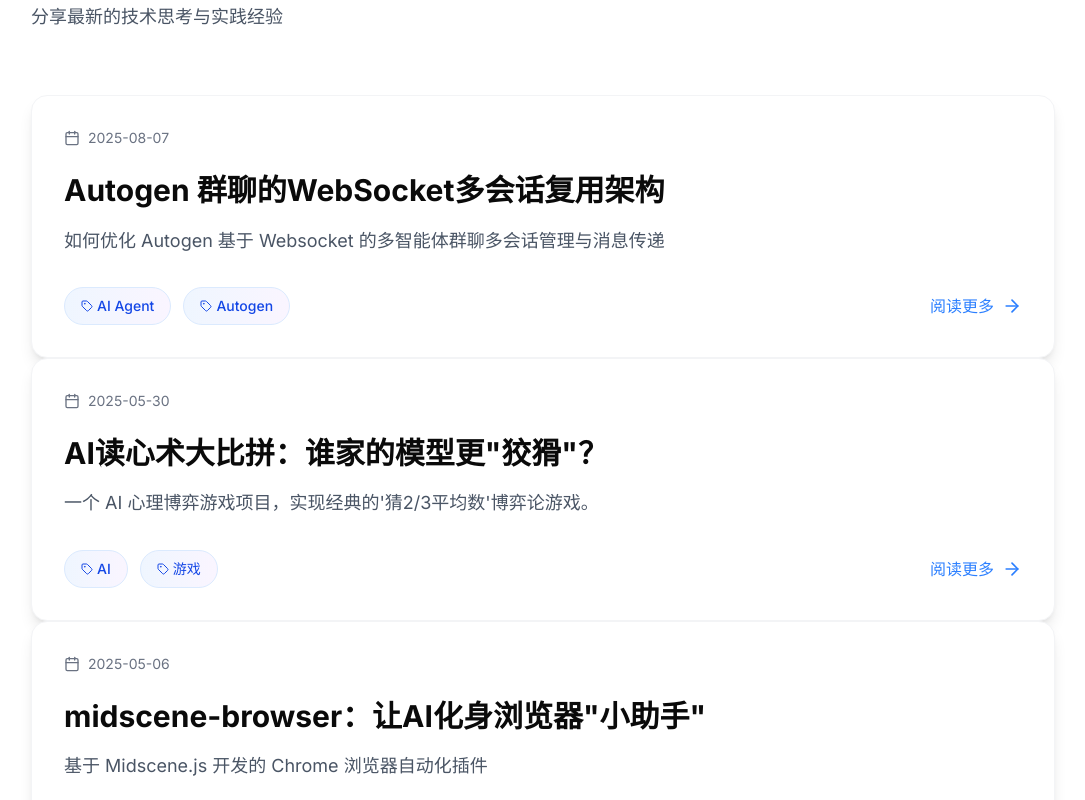
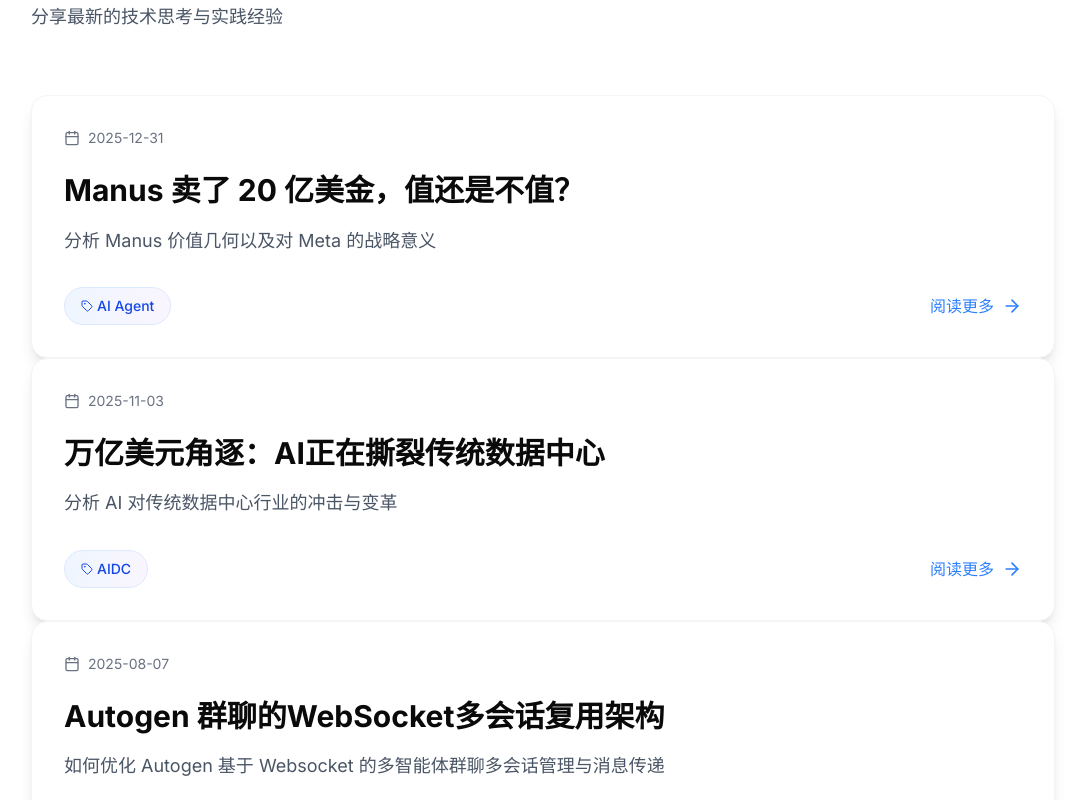
Before and after one commit to fishisnow/homepage, a Next.js app: page / in a window 1280 px wide. Shown: the part 760-1560 px from the top of the page, without its empty margins (97-1182 px from the left). Built offline with nearby package versions, Linux system fonts and the light colour scheme.

Commit message:
feat: 添加文章和项目

```diff
--- a/src/app/page.tsx
+++ b/src/app/page.tsx
@@ -8,6 +8,20 @@
 import {toast} from "sonner"
 
 const posts = [
+    {
+        title: "Manus 卖了 20 亿美金，值还是不值？",
+        excerpt: "分析 Manus 价值几何以及对 Meta 的战略意义",
+        date: "2025-12-31",
+        tags: ["AI Agent"],
+        link: "https://mp.weixin.qq.com/s/okZfjpaLqj0ka72eDc4mzA"
+    },
+    {
+        title: "万亿美元角逐：AI正在撕裂传统数据中心",
+        excerpt: "分析 AI 对传统数据中心行业的冲击与变革",
+        date: "2025-11-03",
+        tags: ["AIDC"],
+        link: "https://mp.weixin.qq.com/s/h5F_Uv_Wyg3pcyFptqnX_g"
+    },
     {
         title: "Autogen 群聊的WebSocket多会话复用架构",
         excerpt: "如何优化 Autogen 基于 Websocket 的多智能体群聊多会话管理与消息传递",
@@ -69,6 +83,12 @@
         description: "让各大厂商的 AI 参与一个 2/3 平均数的心理博弈游戏，看看谁笑到最后！",
         link: "https://fishisnow.github.io/ai-game-theory/",
         tech: ["AI比赛", "心理学"]
+    },
+    {
+        title: "股市望远镜",
+        description: "记录投资灵感与市场观察的工具",
+        link: "https://invest.fishisnow.xyz/",
+        tech: ["投资", "股票"]
     },
 ]
 
@@ -211,7 +231,7 @@
                                 项目作品
                             </h2>
                             <p className="text-gray-600 dark:text-gray-400 text-lg max-w-2xl mx-auto">
-                                探索 AI 时代的创新应用与工具开发
+                                AI writes code. Humans own the bugs.
                             </p>
                         </div>
                         <div className="grid gap-8 md:grid-cols-2 lg:grid-cols-3">
```
